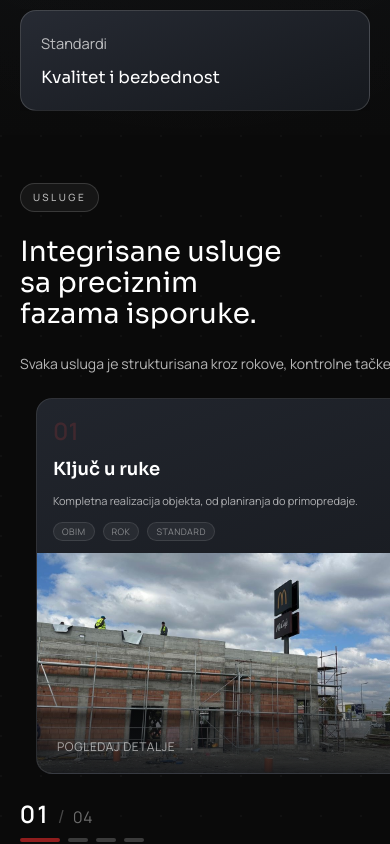
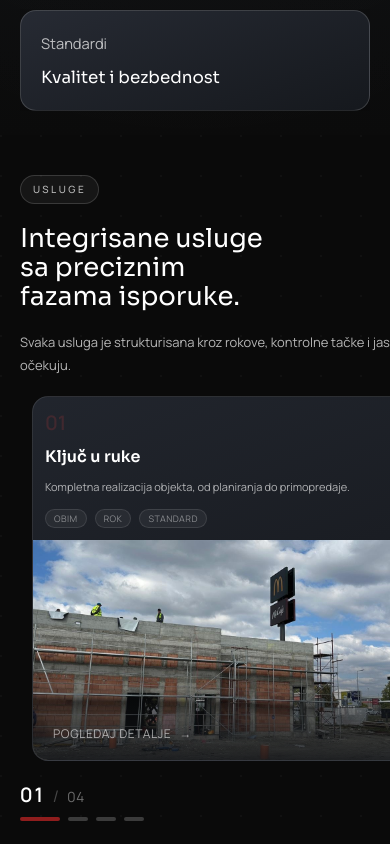
Before and after one commit to nemanja1033/Zonex, a Next.js app: page / in a window 390 px wide. Shown: the part 1500-2344 px from the top of the page. Built offline with nearby package versions, Linux system fonts and the light colour scheme.

Commit message:
Finalize mobile services sizing and reset Lenis per route

```diff
--- a/src/components/LenisProvider.tsx
+++ b/src/components/LenisProvider.tsx
@@ -40,17 +40,6 @@ export default function LenisProvider({ children }: LenisProviderProps) {
     return () => {
       onDisable()
     }
-  }, [])
-
-  useEffect(() => {
-    const lenis = lenisRef.current
-    if (!lenis) return
-    lenis.stop()
-    lenis.scrollTo(0, { immediate: true })
-    const raf = requestAnimationFrame(() => {
-      lenis.start()
-    })
-    return () => cancelAnimationFrame(raf)
   }, [pathname])
 
   return <>{children}</>
--- a/src/components/sections/ServicesCarousel.tsx
+++ b/src/components/sections/ServicesCarousel.tsx
@@ -130,7 +130,7 @@ export default function ServicesCarousel() {
   )
 
   return (
-    <section className="relative overflow-hidden bg-[var(--bg)] py-12 md:py-24 lg:py-32">
+    <section className="relative overflow-hidden bg-[var(--bg)] py-10 md:py-24 lg:py-32">
       <div className="absolute inset-0 opacity-[0.03]" aria-hidden="true">
         <div
           className="absolute inset-0"
@@ -141,8 +141,8 @@ export default function ServicesCarousel() {
         />
       </div>
       <Container className="relative z-10">
-        <div className="grid gap-6 md:gap-10 lg:grid-cols-12 lg:items-center lg:gap-16">
-          <div className="lg:col-span-5 space-y-6 md:space-y-8">
+        <div className="grid gap-5 md:gap-10 lg:grid-cols-12 lg:items-center lg:gap-16">
+          <div className="lg:col-span-5 space-y-5 md:space-y-8">
             <motion.div
               initial={{ opacity: 0, y: 16 }}
               whileInView={{ opacity: 1, y: 0 }}
@@ -160,7 +160,7 @@ export default function ServicesCarousel() {
               transition={{ duration: 0.6, delay: 0.1 }}
               className="space-y-2 md:space-y-4"
             >
-              <h2 className="font-display text-[28px] leading-[1.12] text-white md:text-5xl xl:text-6xl">
+              <h2 className="font-display text-[26px] leading-[1.12] text-white md:text-5xl xl:text-6xl">
                 Integrisane usluge
                 <br />
                 sa preciznim
@@ -175,7 +175,7 @@ export default function ServicesCarousel() {
               transition={{ duration: 0.6, delay: 0.2 }}
               className="space-y-2 md:space-y-4"
             >
-              <p className="text-sm text-white/70 md:text-lg">
+              <p className="text-[13px] text-white/70 md:text-lg">
                 Svaka usluga je strukturisana kroz rokove, kontrolne tačke i jasnu dokumentaciju koju investitori očekuju.
               </p>
               <p className="hidden text-sm text-white/55 md:block md:text-base">
@@ -230,8 +230,8 @@ export default function ServicesCarousel() {
               <div className="space-y-2">
                 <div
                   ref={scrollerRef}
-                  className="flex snap-x snap-mandatory gap-4 overflow-x-auto pb-4 [-webkit-overflow-scrolling:touch] overscroll-x-contain"
-                  style={{ scrollPaddingInline: '16px' }}
+                  className="flex snap-x snap-mandatory gap-3 overflow-x-auto pb-3 [-webkit-overflow-scrolling:touch] overscroll-x-contain"
+                  style={{ scrollPaddingInline: '12px' }}
                 >
                   {services.map((service, index) => (
                     <div
@@ -241,7 +241,7 @@ export default function ServicesCarousel() {
                       }}
                       className="min-w-full snap-center"
                     >
-                      <div className="px-4">
+                      <div className="px-3">
                         <ServiceCard service={service} reduceMotion={reduceMotion} />
                       </div>
                     </div>
@@ -250,9 +250,9 @@ export default function ServicesCarousel() {
                 <div className="space-y-2 md:hidden">
                   <div className="flex items-center justify-between">
                     <div className="flex items-baseline gap-2">
-                      <span className="tabular-nums text-2xl font-semibold text-white">{activeService.number}</span>
-                      <span className="text-lg text-white/25">/</span>
-                      <span className="tabular-nums text-base text-white/40">{totalLabel}</span>
+                      <span className="tabular-nums text-xl font-semibold text-white">{activeService.number}</span>
+                      <span className="text-base text-white/25">/</span>
+                      <span className="tabular-nums text-sm text-white/40">{totalLabel}</span>
                     </div>
                     <div className="text-[11px] uppercase tracking-wider text-white/45">
                       Prevuci
@@ -314,7 +314,7 @@ function ServiceCard({ service, reduceMotion }: ServiceCardProps) {
       onMouseMove={handleMouseMove}
       className="group relative"
     >
-      <div className="relative max-h-[calc(100vh-260px)] overflow-hidden rounded-2xl border border-white/10 bg-[linear-gradient(160deg,rgba(34,38,46,0.98),rgba(18,20,24,0.98))] md:max-h-none">
+      <div className="relative max-h-[calc(100vh-180px)] overflow-hidden rounded-2xl border border-white/10 bg-[linear-gradient(160deg,rgba(34,38,46,0.98),rgba(18,20,24,0.98))] md:max-h-none">
         <motion.div
           className="pointer-events-none absolute inset-0 opacity-0 transition-opacity duration-700 group-hover:opacity-100"
           style={{
@@ -322,16 +322,16 @@ function ServiceCard({ service, reduceMotion }: ServiceCardProps) {
           }}
         />
         <div className="relative">
-          <div className="space-y-2 px-4 pb-3 pt-4 md:space-y-4 md:px-8 md:pb-6 md:pt-8">
+          <div className="space-y-2 px-3 pb-3 pt-3 md:space-y-4 md:px-8 md:pb-6 md:pt-8">
             <div className="flex items-center justify-between">
-              <span className="text-2xl font-semibold text-[rgba(194,59,59,0.2)] md:text-5xl lg:text-6xl">
+              <span className="text-xl font-semibold text-[rgba(194,59,59,0.2)] md:text-5xl lg:text-6xl">
                 {service.number}
               </span>
               <span className="rounded-full border border-white/15 bg-white/5 px-2 py-0.5 text-[9px] font-medium uppercase tracking-[0.2em] text-white/70 md:px-3 md:py-1.5 md:text-[10px] md:tracking-[0.25em]">
                 Usluga {service.number}
               </span>
             </div>
-            <h3 className="text-lg font-semibold text-white transition-colors duration-300 group-hover:text-[var(--accent)] md:text-3xl lg:text-4xl">
+            <h3 className="text-base font-semibold text-white transition-colors duration-300 group-hover:text-[var(--accent)] md:text-3xl lg:text-4xl">
               {service.title}
             </h3>
             <p className="max-w-md text-[11px] text-white/65 md:text-base">{service.description}</p>
```
